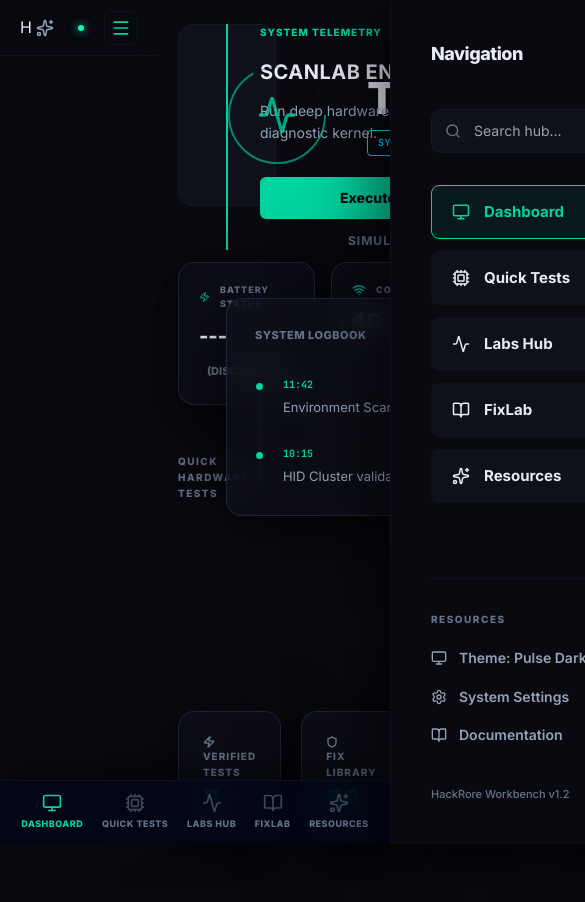
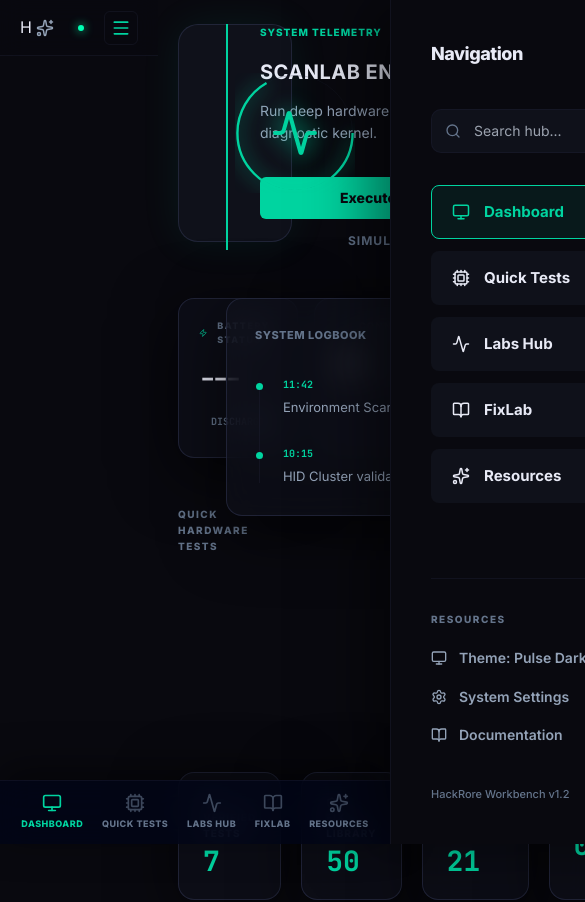
Before and after one commit to HackRore/techtool_V.1, a Next.js app: page / in a window 390 px wide. Shown: the top 902 px of the page, 585 px wide, since content can reach past the window. Built offline with nearby package versions, Linux system fonts and the light colour scheme.

Commit message:
V.1 Elite: Design System Harmonization & UX Refinement - Harmonized legacy variables (--text-1, etc.) to unified tokens - Implemented premium cubic-bezier transitions globally - Fixed theme-awareness for Navbar and Mobile overlays - Elevated LiveHUD and CommandCenter with diagnostic animations

```diff
--- a/app/globals.css
+++ b/app/globals.css
@@ -25,6 +25,10 @@
   --text-primary:   #e8eaf6;  /* High contrast reading */
   --text-secondary: #94a3b8;  /* De-emphasized info */
   --text-muted:     #64748b;  /* Metadata and breadcrumbs */
+
+  /* Motion Design */
+  --ease: cubic-bezier(0.16, 1, 0.3, 1);
+  --duration: 0.35s;
 
   /* Status Semantics */
   --status-pass:    #00ffb3;
@@ -54,13 +58,18 @@
   --border:        rgba(0, 0, 0, 0.08);
   --border-bright: rgba(0, 0, 0, 0.12);
 
-  --glass-bg:      rgba(255, 255, 255, 0.8);
-  --glass-blur:    blur(12px);
-  --glass-shadow:  0 8px 32px 0 rgba(0, 0, 0, 0.05);
+  --glass-bg:      rgba(255, 255, 255, 0.85);
+  --glass-blur:    blur(16px);
+  --glass-shadow:  0 8px 32px 0 rgba(0, 0, 0, 0.03);
 
   --text-primary:   #0f172a;
   --text-secondary: #475569;
   --text-muted:     #94a3b8;
+}
+
+@keyframes space-drift {
+  0% { background-position: 0% 0%; }
+  100% { background-position: 100% 100%; }
 }
 
 /* ── Reset ─────────────────────────────────── */
--- a/app/page.js
+++ b/app/page.js
@@ -79,25 +79,33 @@ export default function Dashboard() {
         <div style={{ minWidth: 0 }}>
 
           {/* Command Center (Main Hero) */}
-          <div className="hero-zone" style={{ marginBottom: 56, background: 'var(--bg-secondary)', padding: '40px 48px', borderRadius: 16, border: '1px solid var(--border)' }}>
-             <div style={{ position: 'relative', width: 100, height: 100, flexShrink: 0 }}>
-                <svg width="100" height="100" viewBox="0 0 100 100">
-                  <circle cx="50" cy="50" r="48" fill="none" stroke="var(--border)" strokeWidth="1" />
+          <div className="hero-zone glass-elevated" style={{
+            marginBottom: 56,
+            background: 'var(--bg-secondary)',
+            padding: '48px 56px',
+            borderRadius: 20,
+            border: '1px solid var(--border-bright)',
+            boxShadow: '0 0 40px var(--accent-glow)',
+            transition: 'all var(--duration) var(--ease)'
+          }}>
+             <div style={{ position: 'relative', width: 120, height: 120, flexShrink: 0 }}>
+                <svg width="120" height="120" viewBox="0 0 100 100">
+                  <circle cx="50" cy="50" r="48" fill="none" stroke="var(--border)" strokeWidth="0.5" />
                   <circle cx="50" cy="50" r="48" fill="none" stroke="var(--accent)" strokeWidth="2"
                     strokeDasharray="301" strokeDashoffset="100"
-                    style={{ animation: 'spin-slow 12s linear infinite', opacity: 0.6 }} />
+                    style={{ animation: 'spin-slow 12s linear infinite', filter: 'drop-shadow(0 0 8px var(--accent))' }} />
                 </svg>
                 <div style={{ position: 'absolute', inset: 0, display: 'flex', alignItems: 'center', justifyContent: 'center' }}>
-                   <Activity size={40} style={{ color: 'var(--accent)', opacity: 0.8 }} />
+                   <Activity size={48} style={{ color: 'var(--accent)', filter: 'drop-shadow(0 0 12px var(--accent))' }} />
                 </div>
              </div>
              <div>
-                <h1 style={{ fontSize: 44, fontWeight: 900, letterSpacing: '-2px', marginBottom: 8 }}>
+                <h1 style={{ fontSize: 52, fontWeight: 900, letterSpacing: '-3px', marginBottom: 8, color: 'var(--text-primary)' }}>
                   Tech<span style={{ color: 'var(--accent)' }}>Workbench</span>
                 </h1>
-                <div style={{ display: 'flex', alignItems: 'center', gap: 12 }}>
-                   <span className="badge badge-ready" style={{ padding: '4px 10px' }}>SYSTEM ONLINE</span>
-                   <span style={{ color: 'var(--text-secondary)', fontSize: 14, fontWeight: 600 }}>Command kernel v.1.0-stable</span>
+                <div style={{ display: 'flex', alignItems: 'center', gap: 16 }}>
+                   <span className="badge badge-ready" style={{ padding: '6px 12px', fontSize: 11 }}>SYSTEM ONLINE</span>
+                   <span style={{ color: 'var(--text-secondary)', fontSize: 15, fontWeight: 600, fontFamily: 'var(--font-mono)' }}>Kernel v.1.0-stable</span>
                 </div>
              </div>
           </div>
@@ -118,8 +126,8 @@ export default function Dashboard() {
                     onClick={() => setActiveQuickTest(t)}
                     className="card"
                     style={{
-                      flexShrink: 0, width: 140, padding: '20px 16px', textAlign: 'center',
-                      cursor: 'pointer', transition: 'all 0.2s cubic-bezier(0.16, 1, 0.3, 1)'
+                      flexShrink: 0, width: 140, padding: '24px 16px', textAlign: 'center',
+                      cursor: 'pointer', transition: 'all var(--duration) var(--ease)'
                     }}
                   >
                      <div style={{ fontSize: 32, marginBottom: 12 }}>{t.icon}</div>
--- a/components/LiveHUD.js
+++ b/components/LiveHUD.js
@@ -7,36 +7,42 @@ export default function LiveHUD() {
 
   return (
     <div style={{ display: 'grid', gridTemplateColumns: 'repeat(3, 1fr)', gap: 16, marginBottom: 48 }}>
-       <div className="card-elevated" style={{ padding: '20px' }}>
-          <div style={{ display: 'flex', alignItems: 'center', gap: 10, marginBottom: 8 }}>
-             <Zap size={14} style={{ color: battery?.charging ? 'var(--status-pass)' : 'var(--accent)' }} />
-             <div style={{ fontSize: 9, fontWeight: 800, color: 'var(--text-muted)', textTransform: 'uppercase', letterSpacing: 1 }}>Battery Status</div>
+       <div className="card-elevated" style={{ padding: '20px', transition: 'all var(--duration) var(--ease)' }}>
+          <div style={{ display: 'flex', alignItems: 'center', gap: 10, marginBottom: 12 }}>
+             <Zap size={14} style={{ color: battery?.charging ? 'var(--status-pass)' : 'var(--accent)', filter: battery?.charging ? 'drop-shadow(0 0 4px var(--status-pass))' : 'none' }} />
+             <div style={{ fontSize: 9, fontWeight: 800, color: 'var(--text-muted)', textTransform: 'uppercase', letterSpacing: 1.5 }}>Battery Status</div>
           </div>
-          <div style={{ fontSize: 20, fontWeight: 800, color: 'var(--text-primary)' }}>
+          <div style={{ fontSize: 24, fontWeight: 900, color: 'var(--text-primary)', fontFamily: 'var(--font-mono)' }}>
              {battery ? `${battery.level}%` : '---'}
-             <span style={{ fontSize: 11, color: 'var(--text-muted)', marginLeft: 8 }}>{battery?.charging ? '(CHARGING)' : '(DISCHARGING)'}</span>
+             <span style={{ fontSize: 10, color: battery?.charging ? 'var(--status-pass)' : 'var(--text-muted)', marginLeft: 12, fontWeight: 800 }}>
+                {battery?.charging ? '⚡ CHARGING' : 'DISCHARGING'}
+             </span>
           </div>
        </div>
 
-       <div className="card-elevated" style={{ padding: '20px' }}>
-          <div style={{ display: 'flex', alignItems: 'center', gap: 10, marginBottom: 8 }}>
-             <Wifi size={14} style={{ color: 'var(--accent)' }} />
-             <div style={{ fontSize: 9, fontWeight: 800, color: 'var(--text-muted)', textTransform: 'uppercase', letterSpacing: 1 }}>Connectivity</div>
+       <div className="card-elevated" style={{ padding: '20px', transition: 'all var(--duration) var(--ease)' }}>
+          <div style={{ display: 'flex', alignItems: 'center', gap: 10, marginBottom: 12 }}>
+             <Wifi size={14} style={{ color: 'var(--accent)', animation: 'aura-pulse 2s infinite' }} />
+             <div style={{ fontSize: 9, fontWeight: 800, color: 'var(--text-muted)', textTransform: 'uppercase', letterSpacing: 1.5 }}>Connectivity</div>
           </div>
-          <div style={{ fontSize: 20, fontWeight: 800, color: 'var(--text-primary)' }}>
+          <div style={{ fontSize: 24, fontWeight: 900, color: 'var(--text-primary)', fontFamily: 'var(--font-mono)' }}>
              {connection ? connection.effectiveType.toUpperCase() : '---'}
-             <span style={{ fontSize: 11, color: 'var(--text-muted)', marginLeft: 8 }}>{connection ? `${connection.downlink} Mbps` : 'LINKING...'}</span>
+             <span style={{ fontSize: 10, color: 'var(--text-muted)', marginLeft: 12, fontWeight: 800 }}>
+                {connection ? `${connection.downlink} MBPS` : 'LINKING...'}
+             </span>
           </div>
        </div>
 
-       <div className="card-elevated" style={{ padding: '20px' }}>
-          <div style={{ display: 'flex', alignItems: 'center', gap: 10, marginBottom: 8 }}>
-             <Activity size={14} style={{ color: fps < 30 ? 'var(--status-warn)' : 'var(--accent)' }} />
-             <div style={{ fontSize: 9, fontWeight: 800, color: 'var(--text-muted)', textTransform: 'uppercase', letterSpacing: 1 }}>Visual Frequency</div>
+       <div className="card-elevated" style={{ padding: '20px', transition: 'all var(--duration) var(--ease)' }}>
+          <div style={{ display: 'flex', alignItems: 'center', gap: 10, marginBottom: 12 }}>
+             <Activity size={14} style={{ color: fps < 30 ? 'var(--status-warn)' : 'var(--status-pass)', filter: fps >= 50 ? 'drop-shadow(0 0 4px var(--status-pass))' : 'none' }} />
+             <div style={{ fontSize: 9, fontWeight: 800, color: 'var(--text-muted)', textTransform: 'uppercase', letterSpacing: 1.5 }}>Visual Frequency</div>
           </div>
-          <div style={{ fontSize: 20, fontWeight: 800, color: 'var(--text-primary)' }}>
-             {fps} <span style={{ fontSize: 11, color: 'var(--text-muted)', marginLeft: 4 }}>FPS</span>
-             <span style={{ fontSize: 11, color: 'var(--text-muted)', marginLeft: 8 }}>{fps >= 50 ? '(OPTIMAL)' : '(LAG DETECTED)'}</span>
+          <div style={{ fontSize: 24, fontWeight: 900, color: 'var(--text-primary)', fontFamily: 'var(--font-mono)' }}>
+             {fps} <span style={{ fontSize: 12, color: 'var(--text-muted)', marginLeft: 4 }}>FPS</span>
+             <span style={{ fontSize: 10, color: fps >= 50 ? 'var(--status-pass)' : 'var(--status-warn)', marginLeft: 12, fontWeight: 800 }}>
+                {fps >= 50 ? 'OPTIMAL' : 'LAG DETECTED'}
+             </span>
           </div>
        </div>
     </div>
--- a/components/ui/Breadcrumbs.js
+++ b/components/ui/Breadcrumbs.js
@@ -28,7 +28,7 @@ export default function Breadcrumbs({ paths = [] }) {
         type="application/ld+json"
         dangerouslySetInnerHTML={{ __html: JSON.stringify(jsonLd) }}
       />
-      <ol style={{ display: 'flex', alignItems: 'center', listStyle: 'none', padding: 0, margin: 0, fontSize: 13, color: 'var(--text-4)' }}>
+      <ol style={{ display: 'flex', alignItems: 'center', listStyle: 'none', padding: 0, margin: 0, fontSize: 13, color: 'var(--text-muted)' }}>
         <li style={{ display: 'flex', alignItems: 'center' }}>
           <Link href="/" style={{ color: 'inherit', textDecoration: 'none', display: 'flex', alignItems: 'center', gap: 6 }}>
             <Home size={14} />
@@ -39,7 +39,7 @@ export default function Breadcrumbs({ paths = [] }) {
           <li key={idx} style={{ display: 'flex', alignItems: 'center' }}>
             <ChevronRight size={14} style={{ margin: '0 8px', opacity: 0.5 }} />
             <Link href={path.href} style={{
-              color: idx === paths.length - 1 ? 'var(--text-1)' : 'inherit',
+              color: idx === paths.length - 1 ? 'var(--text-primary)' : 'inherit',
               textDecoration: 'none',
               fontWeight: idx === paths.length - 1 ? 600 : 400
             }}>
```
Also changed, not shown: components/Navbar.js (+20 -18 lines), components/Sidebar.js (+7 -7 lines).
